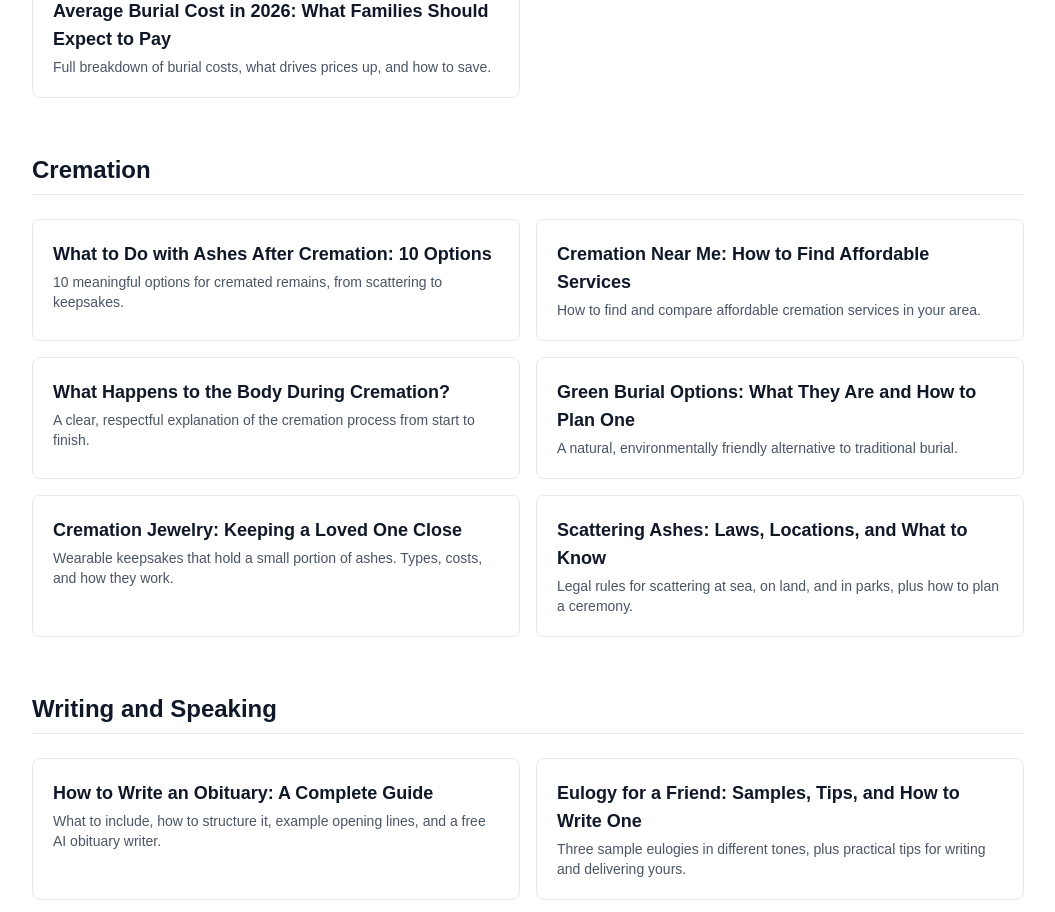
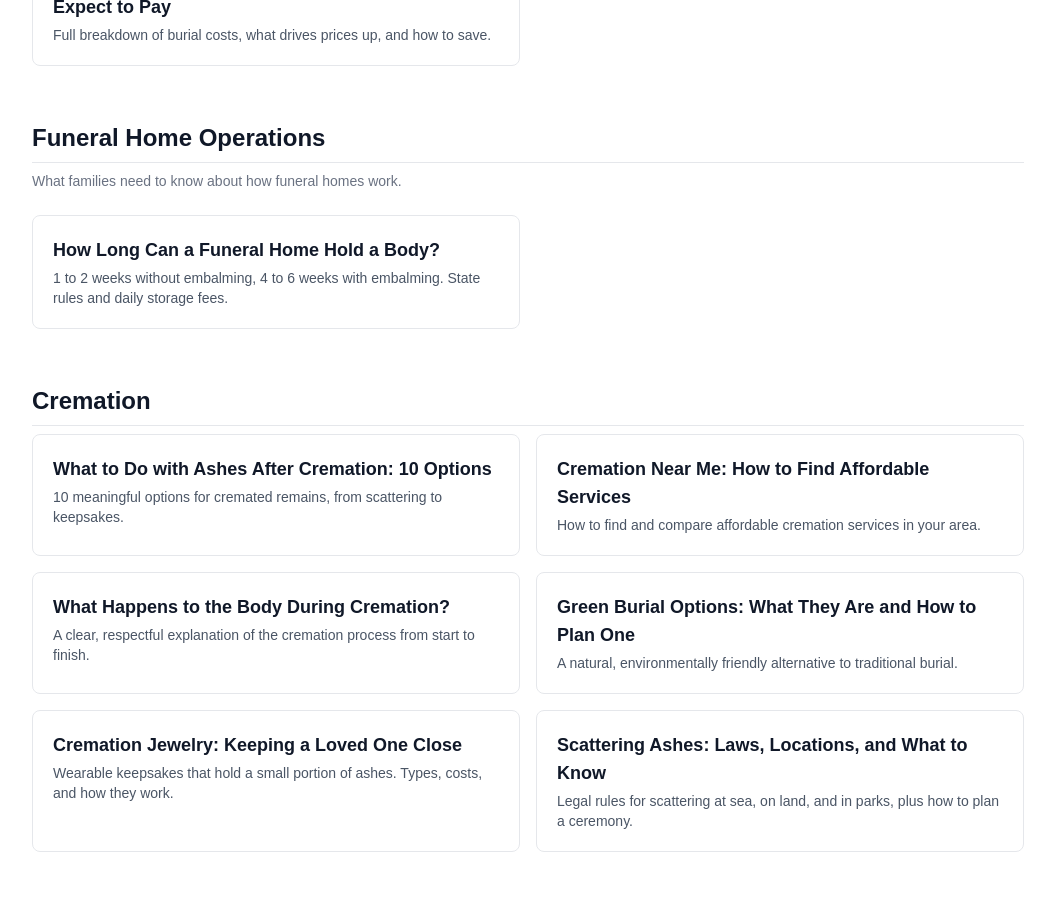
Before and after one commit to tntfeely-spec/evermore-directory, a Next.js app: page /blog in a window 1280 px wide. Shown: the part 1880-2792 px from the top of the page, without its empty margins (112-1167 px from the left). Built offline with nearby package versions, Linux system fonts and the light colour scheme.

Commit message:
Add Funeral Home Operations category to blog index
Co-Authored-By: Claude Opus 4.6 (1M context) <noreply@anthropic.com>

```diff
--- a/app/blog/page.tsx
+++ b/app/blog/page.tsx
@@ -9,7 +9,7 @@ export const metadata: Metadata = {
 
 type Post = { slug: string; title: string; description: string };
 
-const categories: { name: string; posts: Post[] }[] = [
+const categories: { name: string; subtitle?: string; posts: Post[] }[] = [
   {
     name: 'Planning a Funeral',
     posts: [
@@ -39,6 +39,13 @@ const categories: { name: string; posts: Post[] }[] = [
     ],
   },
   {
+    name: 'Funeral Home Operations',
+    subtitle: 'What families need to know about how funeral homes work.',
+    posts: [
+      { slug: 'how-long-can-a-funeral-home-hold-a-body', title: 'How Long Can a Funeral Home Hold a Body?', description: '1 to 2 weeks without embalming, 4 to 6 weeks with embalming. State rules and daily storage fees.' },
+    ],
+  },
+  {
     name: 'Cremation',
     posts: [
       { slug: 'what-to-do-with-ashes-after-cremation', title: 'What to Do with Ashes After Cremation: 10 Options', description: '10 meaningful options for cremated remains, from scattering to keepsakes.' },
@@ -54,7 +61,6 @@ const categories: { name: string; posts: Post[] }[] = [
     posts: [
       { slug: 'how-to-write-an-obituary', title: 'How to Write an Obituary: A Complete Guide', description: 'What to include, how to structure it, example opening lines, and a free AI obituary writer.' },
       { slug: 'eulogy-for-friend-samples', title: 'Eulogy for a Friend: Samples, Tips, and How to Write One', description: 'Three sample eulogies in different tones, plus practical tips for writing and delivering yours.' },
-      { slug: 'how-long-can-a-funeral-home-hold-a-body', title: 'How Long Can a Funeral Home Hold a Body?', description: '1 to 2 weeks without embalming, 4 to 6 weeks with embalming. State rules and daily storage fees.' },
       { slug: 'obituary-examples', title: 'Obituary Examples: Good, Simple, and Meaningful Templates', description: 'Sample obituaries in short, traditional, and celebration of life styles.' },
       { slug: 'thank-you-notes-after-funeral', title: 'Thank You Notes After a Funeral: What to Write and When', description: 'What to write, when to send them, and examples for different situations.' },
       { slug: 'memorial-service-bulletins', title: 'Memorial Service Bulletins: What to Include', description: 'How to create a memorial service bulletin that guides guests and serves as a keepsake.' },
@@ -160,7 +166,8 @@ export default function BlogIndexPage() {
 
             {categories.map((cat) => (
               <section key={cat.name} className="mb-14">
-                <h2 className="text-2xl font-bold text-gray-900 mb-6 border-b border-gray-200 pb-2">{cat.name}</h2>
+                <h2 className="text-2xl font-bold text-gray-900 mb-2 border-b border-gray-200 pb-2">{cat.name}</h2>
+                {cat.subtitle && <p className="text-sm text-gray-500 mb-6">{cat.subtitle}</p>}
                 <div className="grid md:grid-cols-2 gap-4">
                   {cat.posts.map((post) => (
                     <Link key={post.slug} href={postHref(post.slug)} className="block bg-white bg-opacity-90 border border-gray-200 rounded-lg p-5 hover:shadow-md transition-shadow">
```
